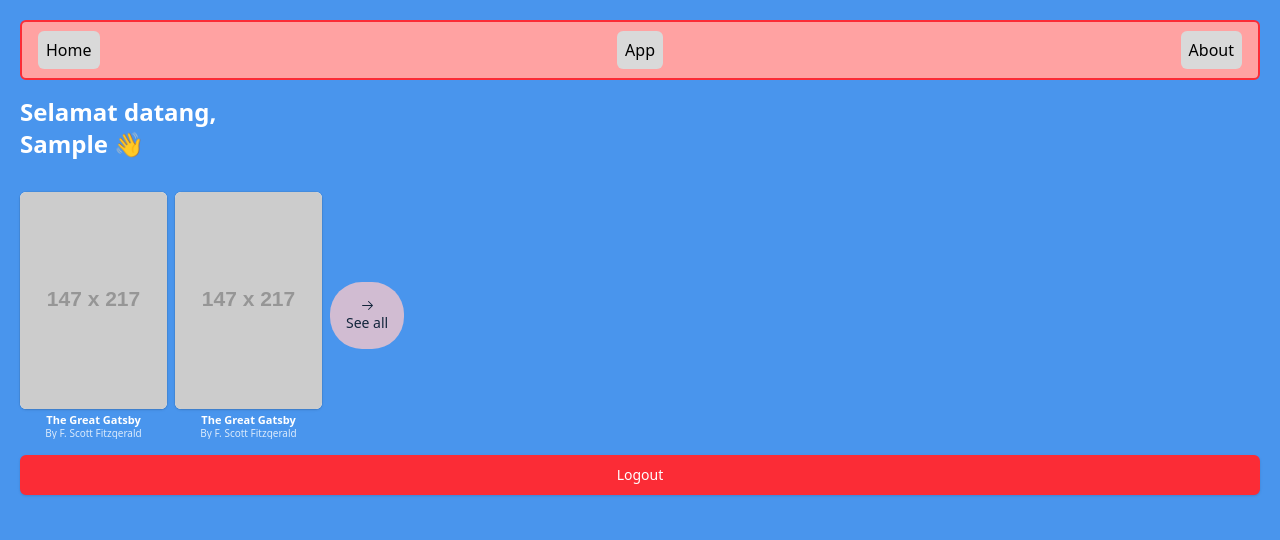
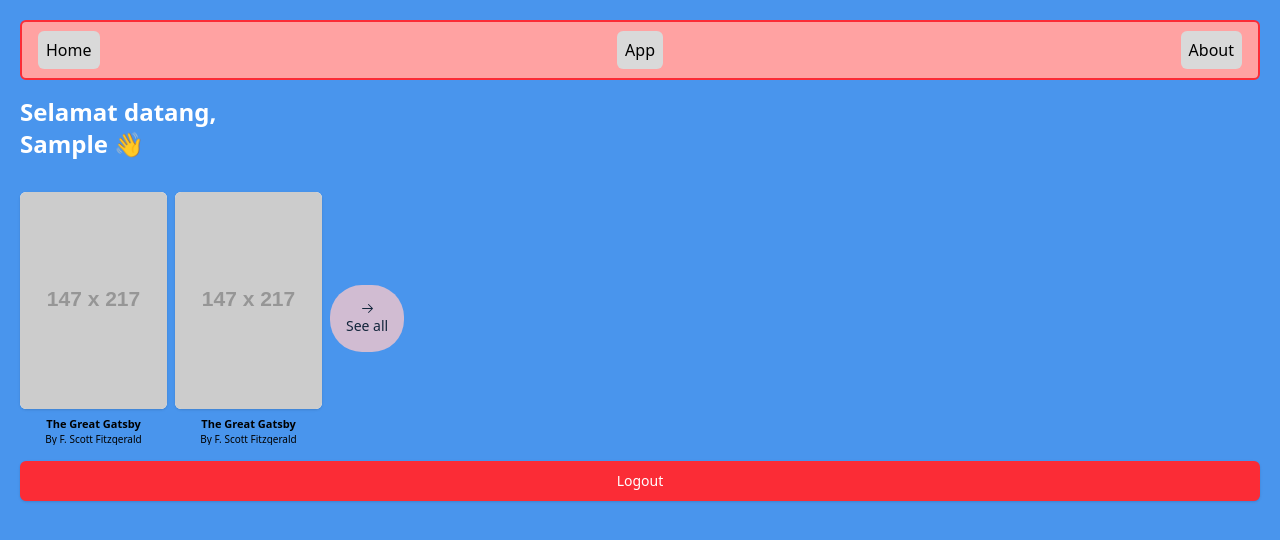
Before and after one commit to Mahesss404/Puswaka-Digital-Library, a React (Vite) app: page /home in a window 1280 px wide. Both pictures are taken after typing "Sample", "Sample", "Sample", "Sample", "Sample123" into the empty fields and a click on the button "Login". Shown: the top 540 px of the page. Built offline with nearby package versions, Linux system fonts and the light colour scheme.

Commit message:
feat: adding genre and classname for book component

```diff
--- a/src/components/ui/Book.jsx
+++ b/src/components/ui/Book.jsx
@@ -6,12 +6,14 @@ import React from 'react';
  * - coverSrc: image URL of the book cover
  * - title: book title text
  * - author: author name (optional)
+ * - genre: book genre (optional)
  * - className: extra classes for the outer wrapper (optional)
+ * - textColor: text color class (optional, defaults to text-white for dark backgrounds)
  */
-const Book = ({ coverSrc, title, author = '' }) => {
+const Book = ({ coverSrc, title, author = '', genre = '', className = '', }) => {
   return (
-    <div className={`max-w-[147px] select-none `}>
-      <div className="relative w-min-[148px] h-min-[127px] overflow-hidden rounded-md shadow-sm ring-1 ring-black/5 bg-white">
+    <div className={`max-w-[147px] sm:max-w-[160px] select-none flex-shrink-0 ${className}`}>
+      <div className="relative w-full min-w-[147px] sm:min-w-[160px] h-[217px] sm:h-[240px] overflow-hidden rounded-md shadow-sm bg-white">
         <img
           src={coverSrc}
           alt={title}
@@ -19,12 +21,19 @@ const Book = ({ coverSrc, title, author = '' }) => {
           loading="lazy"
         />
       </div>
-      <div className="mt-1">
-        <h3 className="text-[11px] leading-tight font-semibold text-white line-clamp-1">
+      <div className="mt-2">
+        <h3 className={`text-[11px] sm:text-[12px] leading-tight font-semibold line-clamp-2`}>
           {title}
         </h3>
         {author ? (
-          <p className="text-[10px] leading-tight text-white/80 line-clamp-1">By {author}</p>
+          <p className={`text-[10px] sm:text-[11px] leading-tight line-clamp-1 mt-0.5`}>
+            By {author}
+          </p>
+        ) : null}
+        {genre ? (
+          <p className={`text-[9px] sm:text-[10px] leading-tight line-clamp-1 mt-0.5`}>
+            {genre}
+          </p>
         ) : null}
       </div>
     </div>
```
